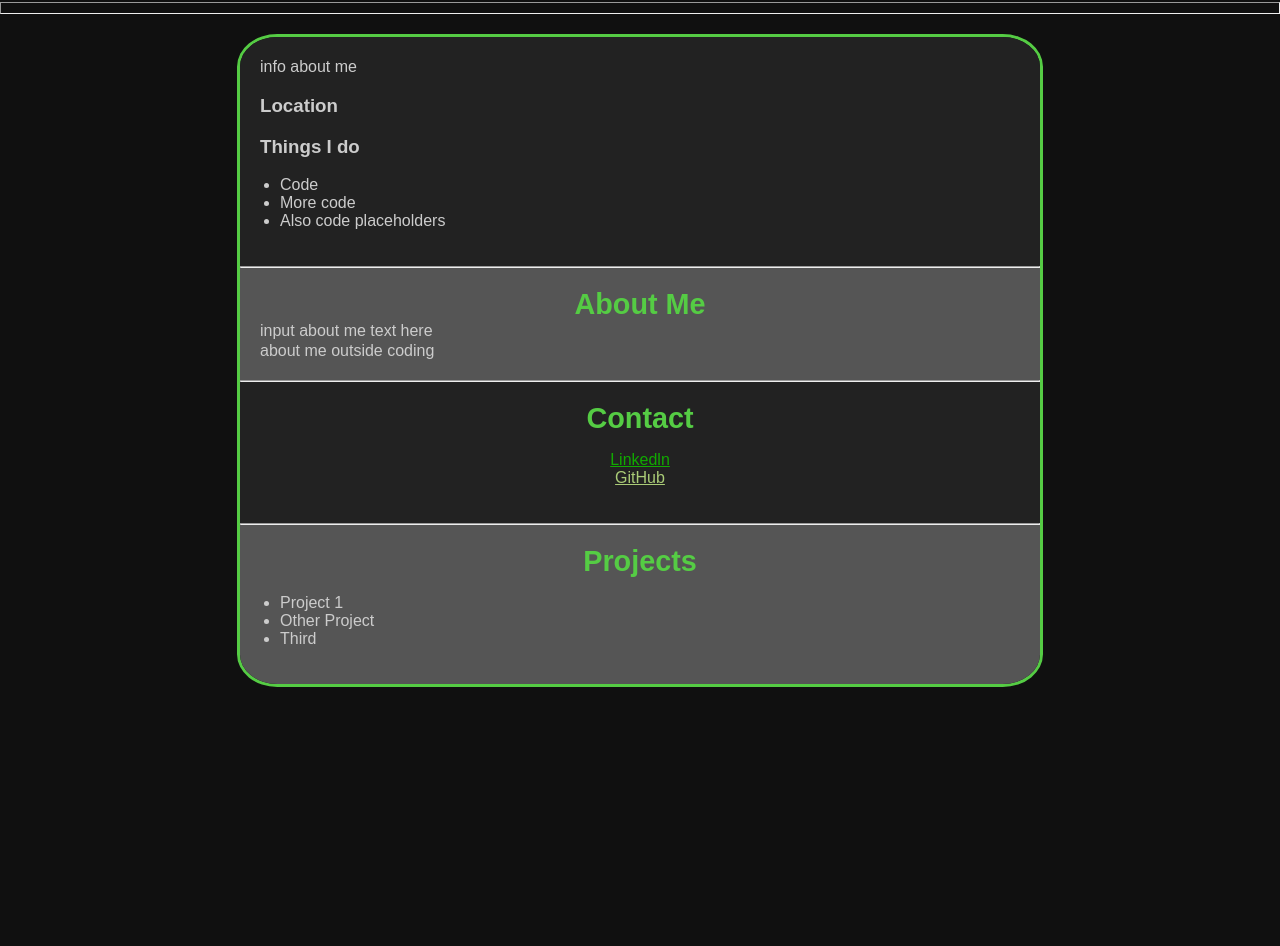
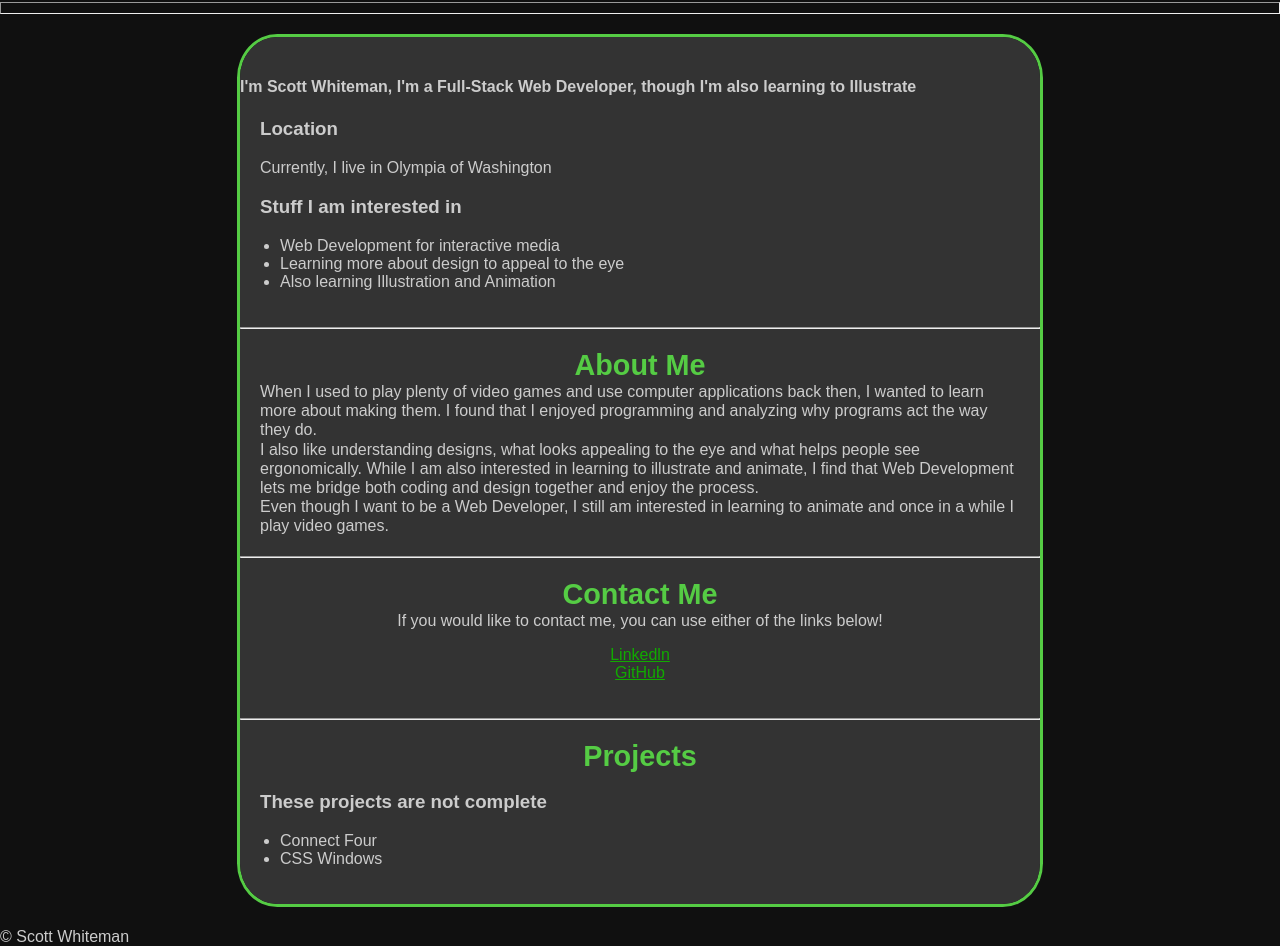
Before and after one commit to scottThinkful/Portfolio, a plain HTML site: page index.html in a window 1280 px wide. Shown: the part 456-1402 px from the top of the page. Before the commit the page ends 1163 px from the top, so only its background shows below. Drawn offline with Linux system fonts and the light colour scheme; a script that the page names is missing.

Commit message:
Update index.html

```diff
--- a/index.html
+++ b/index.html
@@ -7,51 +7,66 @@
     <link href="style.css" rel="stylesheet" type="text/css" />
   </head>
   <body>
+
+    <!--Top Header section-->
     <header>
       <h1>Scott Whiteman</h1>
       <h2>Full-Stack Software Engineer</h2>
       <div class="headshot">
-        <img src="https://cdn.fstoppers.com/wp-content/uploads/2013/11/fstoppers_corporate_head_shot_Gary_martin-.jpg" />
+        <img src="img/portrait.jpg" />
       </div>
     </header>
+
+    <!--Small space between header and main-->
+    <div class="gap-small"></div>
     <hr class="header-line">
+    <div class="gap-small"></div>
+
+    <!--Start of main body-->
     <main>
       <!--Intro Section-->
-      <div class="gray">
-      <section id="intro">
-
-        <p>info about me</p>
-        <h3>Location</h3>
-        <h3>Things I do</h3>
-        <ul>
-          <li>Code</li>
-          <li>More code</li>
-          <li>Also code placeholders</li>
-        </ul>
-      </section>
+      <div class="darker">
+        <section class="gray" id="intro">
+          <h4>I'm Scott Whiteman, I'm a Full-Stack Web Developer, though I'm also learning to Illustrate</h4>
+          <h3>Location</h3>
+          <p>Currently, I live in Olympia of Washington</p>
+          <h3>Stuff I am interested in</h3>
+          <ul>
+            <li>Web Development for interactive media</li>
+            <li>Learning more about design to appeal to the eye</li>
+            <li>Also learning Illustration and Animation</li>
+          </ul>
+        </section>
       </div>
       <hr>
 
       <!--About Section-->
-      <div class="black">
+      <div class="lighter">
         <section id="about">
           <h2>About Me</h2>
-          <p>input about me text here</p>
-          <p>about me outside coding</p>
+          <!--Programming-->
+          <p>When I used to play plenty of video games and use computer applications back then, I wanted to learn more about making them.  I found that I enjoyed programming and analyzing why programs act the way they do.</p>
+
+          <!--Design and Web Development-->
+          <p>I also like understanding designs, what looks appealing to the eye and what helps people see ergonomically.  While I am also interested in learning to illustrate and animate, I find that Web Development lets me bridge both coding and design together and enjoy the process.</p>
+
+          <!-- Outside Interstes-->
+          <p>Even though I want to be a Web Developer, I still am interested in learning to animate and once in a while I play video games.</p>
         </section>
       </div>
       <hr>
 
       <!-- Contact Section-->
-      <div class="gray">
+      <div class="darker">
         <section id="contact">
-          <h2>Contact</h2>
+          <h2>Contact Me</h2>
+          <p>If you would like to contact me, you can use either of the links below!</p>
           <ul class="contact-list">
             <li>
-              <a href="https://linkedln.com/in/scottwhiteman">Linkedln</a>
+              <a href="https://linkedln.com/in/scottwhiteman" target="_blank">Linkedln</a>
             </li>
             <li>
-              <a href="" target="_blank">GitHub</a>
+              <a href="https://github.com/scottWhiteman" target="_blank">GitHub</a>
             </li>
           </ul>
         </section>
@@ -59,20 +74,25 @@
       <hr>
 
       <!--List of Projects Section-->
-      <div class="black">
+      <div class="lighter">
         <section>
           <h2>Projects</h2>
+          <h3>These projects are not complete</h3>
           <ul>
-            <li>Project 1</li>
-            <li>Other Project</li>
-            <li>Third</li>
+            <li>Connect Four</li>
+            <li>CSS Windows</li>
           </ul>
         </section>
       </div>
     </main>
 
+    <!--Spacing between main and footer tags-->
+    <div class="gap-small"></div>
+
+    <!--Footer-->
     <footer>
-
+      <div class="gap-footer"></div>
+      <p>&copy; Scott Whiteman</p>
     </footer>
     <script src="script.js"></script>
   </body>
```
